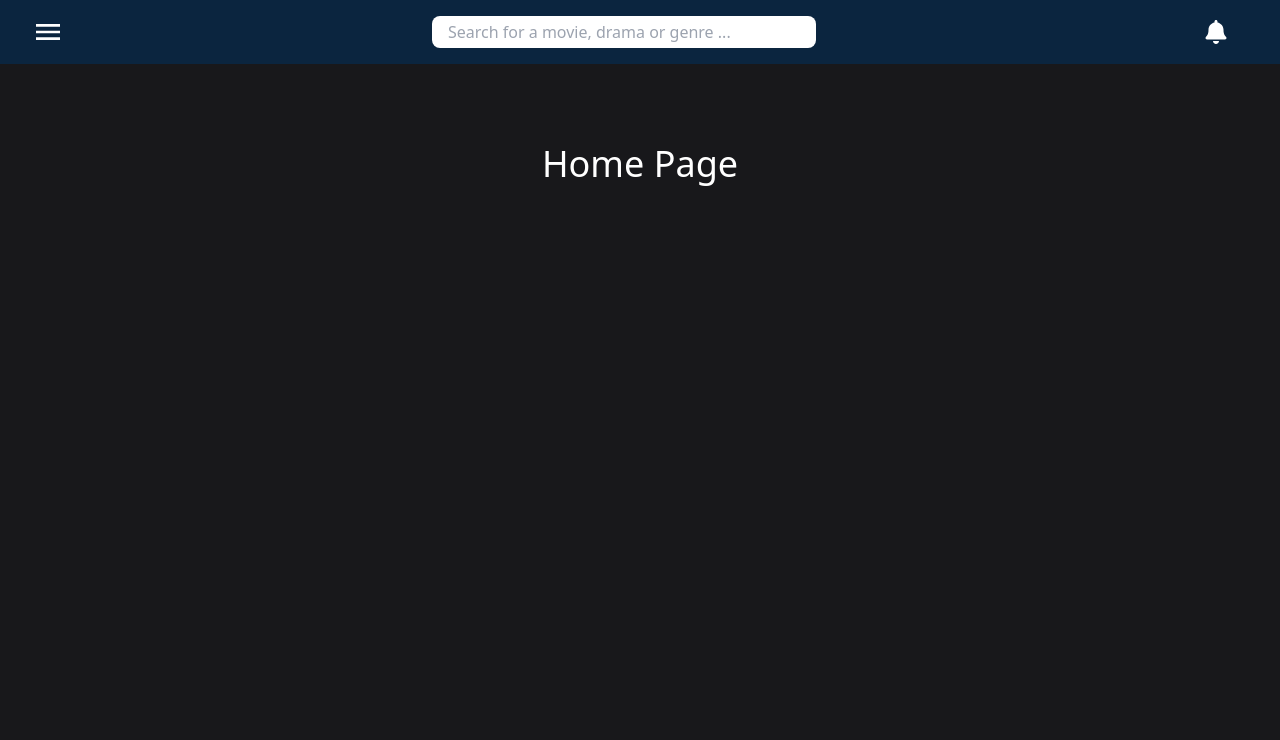
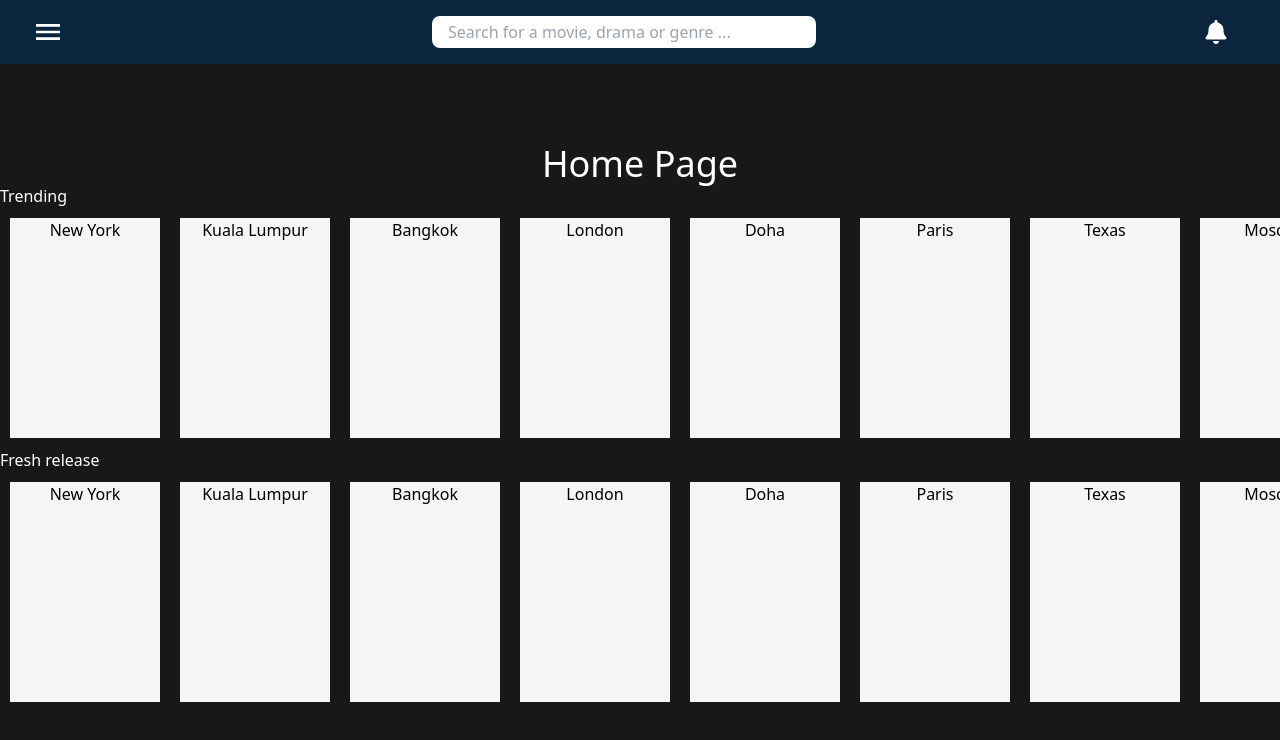
Before and after one commit to AdamAzuddin/cinemate, a Next.js app: page / in a window 1280 px wide. Shown: the top 740 px of the page. Built offline with nearby package versions, Linux system fonts and the light colour scheme; no server answers; sample sign-in values are in the browser's storage.

Commit message:
added horizontal scroll from weather-app

```diff
--- /dev/null
+++ b/components/HorizontalMovieScroll.tsx
@@ -0,0 +1,52 @@
+import React from "react";
+import ScrollContainer from "react-indiana-drag-scroll";
+import MovieCard from "./MovieCard";
+
+const names = [
+  "New York",
+  "Kuala Lumpur",
+  "Bangkok",
+  "London",
+  "Doha",
+  "Paris",
+  "Texas",
+  "Moscow",
+  "Delhi",
+  "Mecca",
+];
+
+const Movies = ({ onLocationSelect, title }: any) => {
+  const handleClick = (name: string) => {
+    onLocationSelect(name);
+  };
+
+  return (
+    <>
+    <h2 className="text-white">
+      {title}
+    </h2>
+      <ScrollContainer>
+        <div
+          style={{
+            display: "flex",
+            flexDirection: "row",
+            overflowX: "hidden",
+            width: "200%",
+            scrollbarWidth: "none",
+            scrollBehavior:'smooth'
+          }}
+        >
+          {names.map((name, index) => (
+            <MovieCard
+              key={index}
+              name={name}
+              onLocationSelect={() => handleClick(name)}
+            />
+          ))}
+        </div>
+      </ScrollContainer>
+    </>
+  );
+};
+
+export default Movies;
--- /dev/null
+++ b/components/MovieCard.tsx
@@ -0,0 +1,20 @@
+import React from "react";
+
+const MovieCard = ({ name, onLocationSelect }: any) => {
+  return (
+    <div
+      style={{
+        width: "150px",
+        height: "220px",
+        backgroundColor: "whitesmoke",
+        margin: "10px",
+      }}
+      onClick={() => onLocationSelect(name)}
+      className="hover:scale-110 ease-in-out duration-300"
+    >
+      <div className="text-center">{name}</div>
+    </div>
+  );
+};
+
+export default MovieCard;
--- a/package.json
+++ b/package.json
@@ -26,6 +26,7 @@
     "react": "18.2.0",
     "react-dom": "18.2.0",
     "react-icons": "^4.8.0",
+    "react-indiana-drag-scroll": "^2.2.0",
     "swr": "^2.1.3",
     "typescript": "5.0.3"
   },
--- a/pages/index.tsx
+++ b/pages/index.tsx
@@ -1,8 +1,7 @@
-import Link from "next/link";
 import Layout from "@/components/Layout";
-import { signOut, getSession, useSession } from "next-auth/react";
-import { Button } from "@mui/material";
+import {getSession, useSession } from "next-auth/react";
 import { NextPageContext } from "next";
+import Movies from "@/components/HorizontalMovieScroll";
 
 // if not signed in, cannot view home page
 export async function getServerSideProps(context: NextPageContext) {
@@ -30,8 +29,10 @@ export default function Home() {
   return (
     <>
       <Layout>
-        <main className="container mx-auto text-center py-20">
-          <h3 className="text-white text-4xl">Home Page</h3>
+        <main className="container mx-auto  py-20 overflow-x-scroll">
+          <h3 className="text-white text-4xl text-center">Home Page</h3>
+          <Movies title="Trending"/>
+          <Movies title="Fresh release"/>
         </main>
       </Layout>
     </>
```
Also changed, not shown: 1 other file (tests, documents, lock files or other folders).
